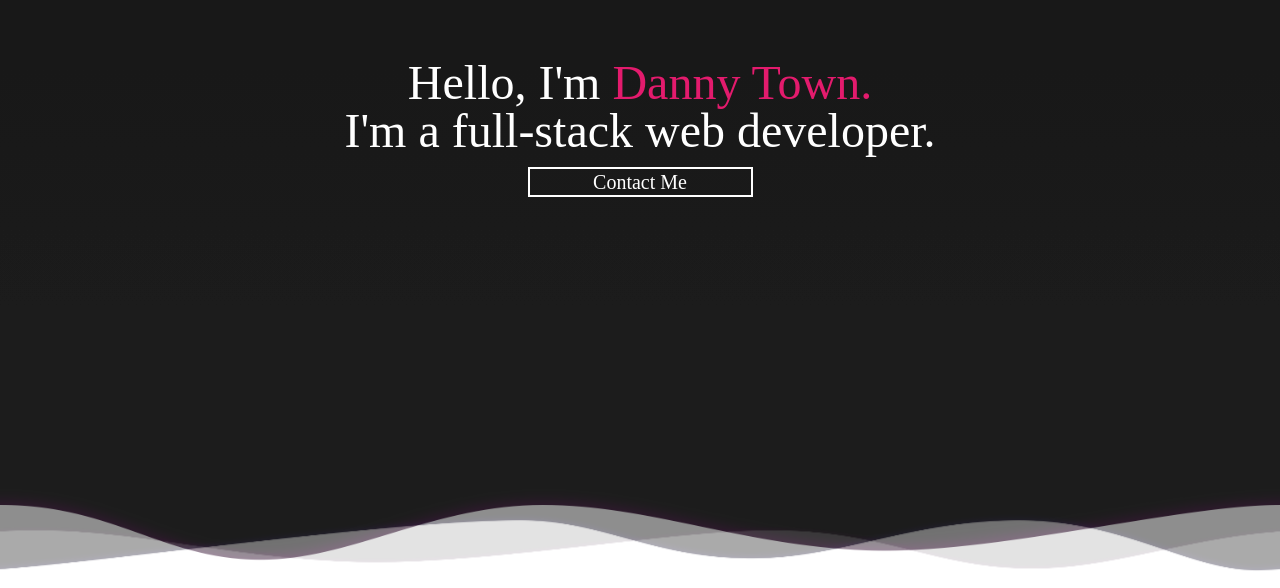
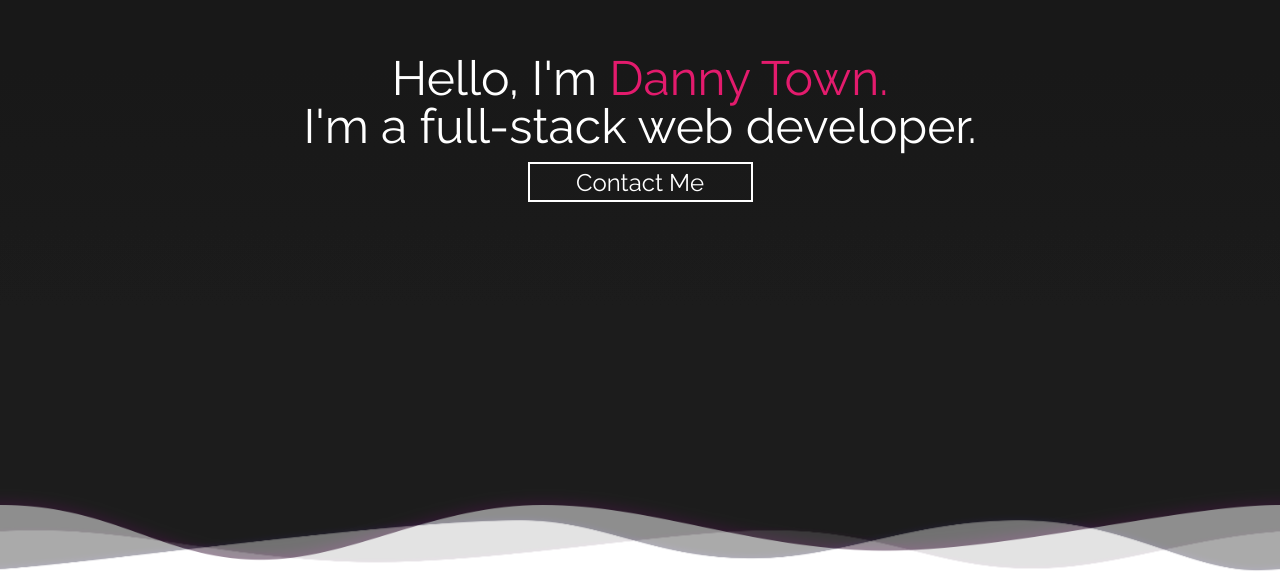
Before and after one commit to dannyotown/dtownportfolio1, a React (Create React App) app: page / in a window 1280 px wide. Shown: the part 212-800 px from the top of the page. Built offline with nearby package versions, Linux system fonts and the light colour scheme; no server answers.

Commit message:
imported font removed secondary

```diff
--- a/src/styling/aboutme.scss
+++ b/src/styling/aboutme.scss
@@ -35,7 +35,7 @@
     .AboutMeText {
       width: 60%;
       font-size: 2rem;
-      font-family: $secondaryFont;
+      font-family: $mainFont;
       text-align: center;
       @media screen and (max-width: "1000px") {
         width: 100%;
--- a/src/styling/header.scss
+++ b/src/styling/header.scss
@@ -27,17 +27,17 @@
   }
   .headerButton {
     width: 225px;
-    height: 30px;
-    font-size: 1.25rem;
+    height: 40px;
+    font-size: 1.5rem;
     background: none;
     color: $whiteColor;
     border: 2px solid $whiteColor;
-    font-family: $secondaryFont;
+    font-family: $mainFont;
     margin: 0 auto;
     margin-top: 1%;
 
     @media screen and (max-width: "800px") {
-      margin-top: 2.5%;
+      margin-top: 3%;
     }
   }
   .headerButton:focus {
--- a/src/styling/mixin.scss
+++ b/src/styling/mixin.scss
@@ -1,2 +1,2 @@
-$mainFont: "Raleway-bold";
-$secondaryFont: "Raleway";
+@import url("https://fonts.googleapis.com/css?family=Raleway&display=swap");
+$mainFont: "Raleway";
```
